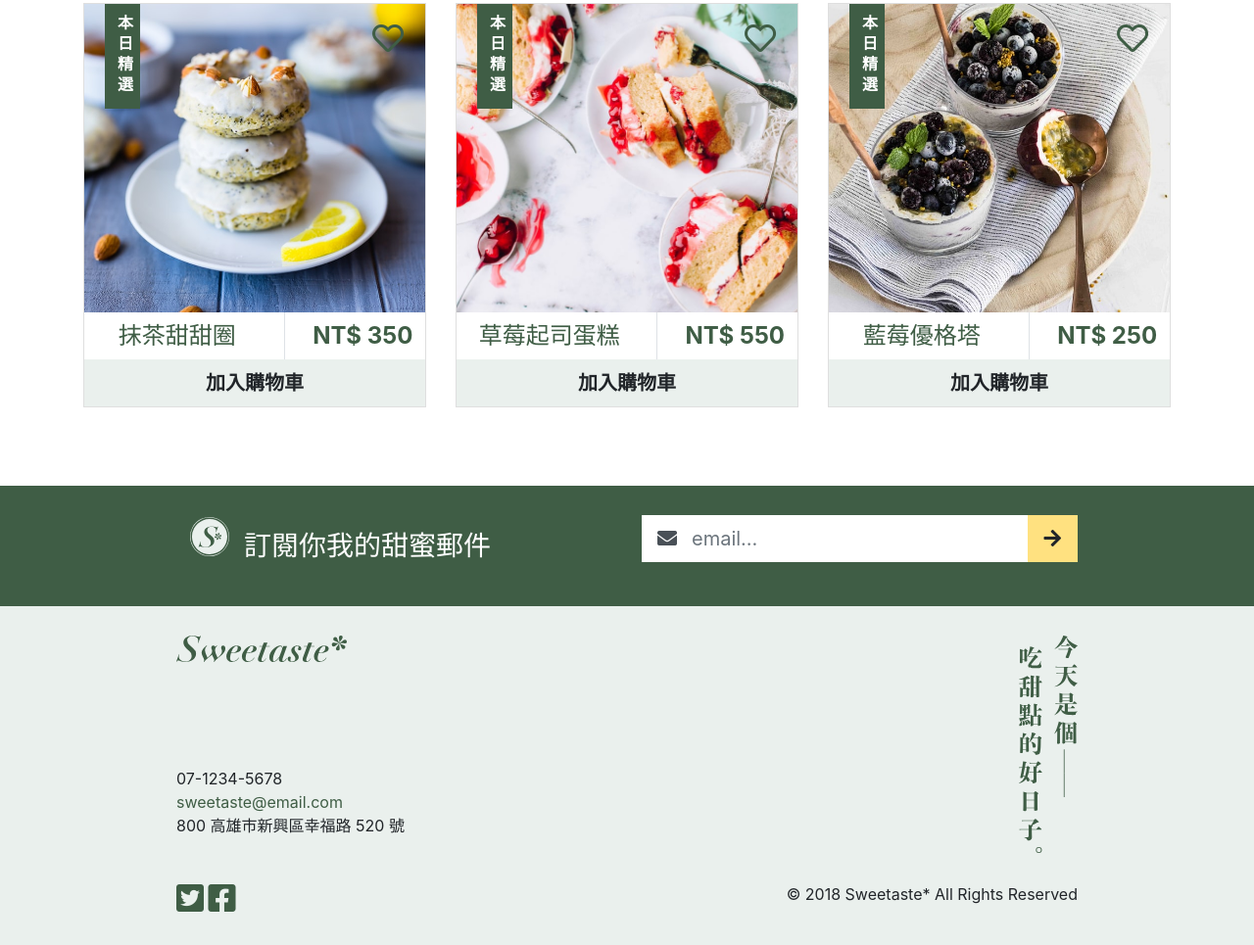
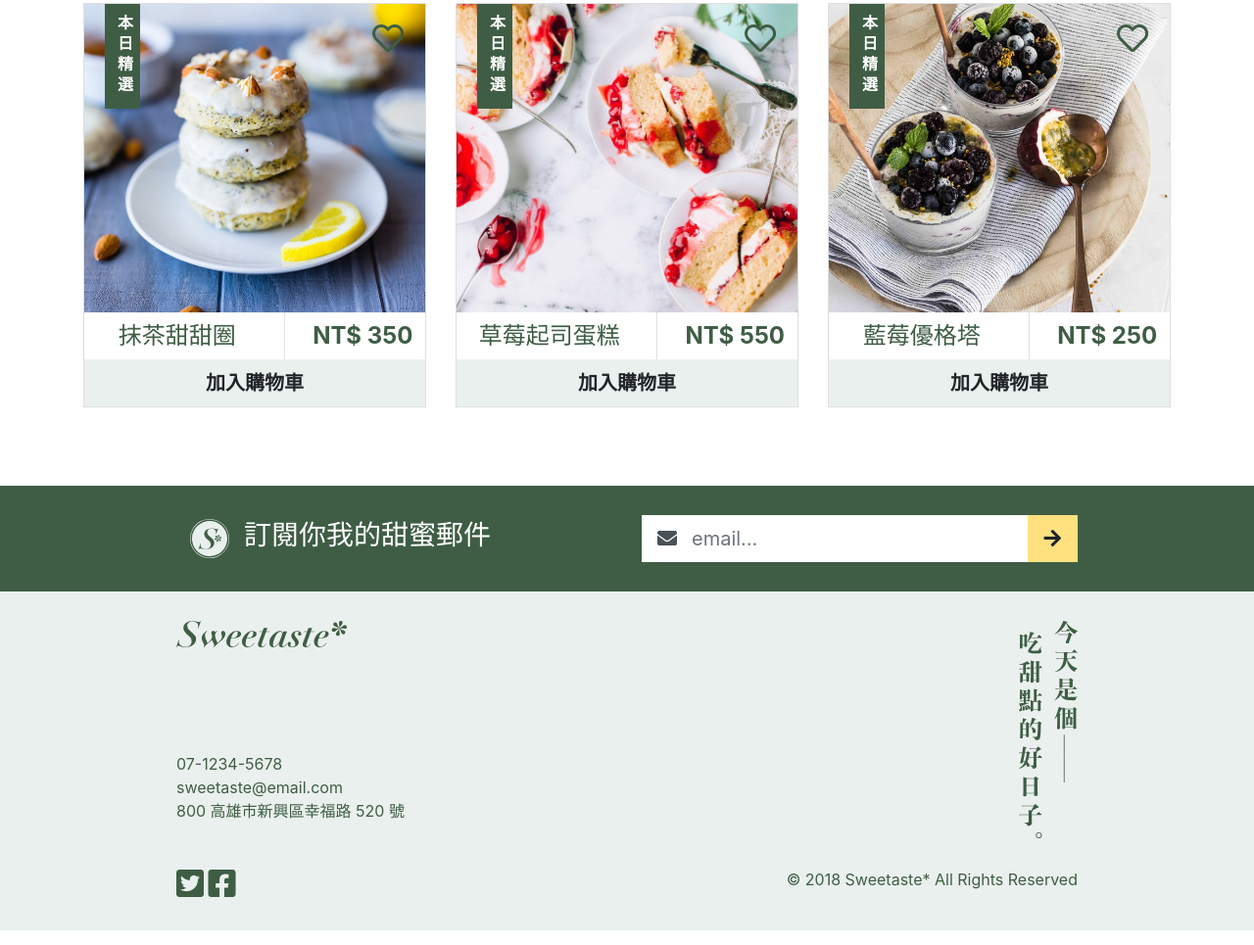
Before and after one commit to wanchi88/Bootstrap-HW, a plain HTML site: page index.html in a window 1280 px wide. Shown: the part 2279-3244 px from the top of the page at 98% size. Drawn offline with nearby package versions, Linux system fonts and the light colour scheme.

Commit message:
訂閱區塊-垂直置中問題

```diff
--- a/index.html
+++ b/index.html
@@ -287,18 +287,18 @@
     <section class="py-5 bg-primary mt-md-7">
         <div class="container">
             <div class="row">
-                <div class="col-md-6 d-flex justify-content-center align-items-center">
-                    <img src="images/logo-light.svg" alt="" style="width: 40px; height:40px;" class="mb-4">
-                    <span class="h3 text-white mx-3 mb-md-0 mb-4">訂閱你我的甜蜜郵件</span>
+                <div class="col-md-6 d-flex justify-content-center align-items-center mb-md-0 mb-4">
+                    <img src="images/logo-light.svg" alt="" style="width: 40px; height:40px;" >
+                    <span class="h3 text-white mx-3">訂閱你我的甜蜜郵件</span>
                 </div>
                 <div class="col-md-5 text-center">
-                    <div class="input-group input-group-lg mb-3">
+                    <div class="input-group input-group-lg">
                         <div class="input-group-prepend">
                             <span class="input-group-text border-0 bg-white rounded-0"><i
                                     class="fas fa-envelope"></i></span>
                         </div>
 
-                        <input type="text" class="form-control border-0 px-0" placeholder="email..."
+                        <input type="email" class="form-control border-0 px-0" placeholder="email..."
                             aria-label="Recipient's username">
                         <div class="input-group-append">
                             <button class="btn bg-sub rounded-0" type="button" id="button-addon2">
@@ -314,7 +314,7 @@
 
 
 
-    <footer class="py-5 bg-base">
+    <footer class="py-5 bg-base text-primary">
         <div class="container">
             <div class="row justify-content-center">
                 <div class="col-md-5 d-flex flex-column justify-content-between">
```
Also changed, not shown: cart.html (+6 -6 lines), checkout-d.html (+6 -6 lines), checkout-i.html (+6 -6 lines), checkout-p.html (+6 -6 lines), checkout-success.html (+6 -6 lines), layout.html (+6 -6 lines), login.html (+6 -6 lines), product.html (+6 -6 lines).
